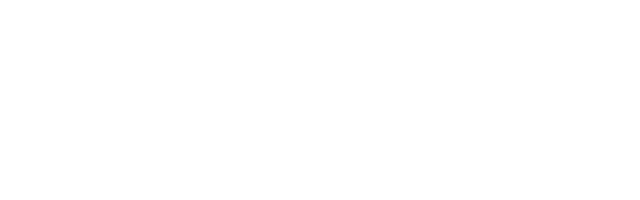
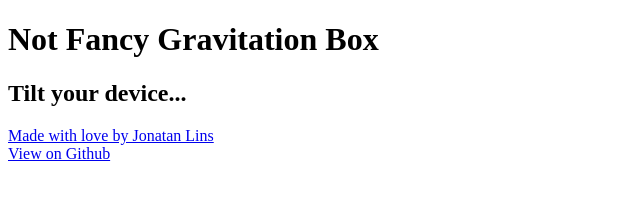
Before and after one commit to jonatanlins/not-fancy-gravitation-box, a plain HTML site: page index.html in a window 1280 px wide. Shown: the whole page, without its empty margins (0-640 px from the left). Drawn offline with Linux system fonts and the light colour scheme.

Commit message:
:memo: Adicionado Conteúdo HTML

```diff
--- a/index.html
+++ b/index.html
@@ -4,9 +4,28 @@
   <meta charset="UTF-8">
   <meta name="viewport" content="width=device-width, initial-scale=1.0">
   <meta http-equiv="X-UA-Compatible" content="ie=edge">
+  <meta name="theme-color" content="#2980b9">
   <title>Not Fancy Gravitation</title>
 </head>
 <body>
+  <div id="box">
+    <h1>Not Fancy Gravitation Box</h1>
+    <h2 id="instructions">Tilt your device...</h2>
 
+    <div id="ball"></div>
+
+    <footer>
+      <div>
+        <a href="https://github.com/jonatanLins/">
+          Made with love by Jonatan Lins
+        </a>
+      </div>
+      <div>
+        <a href="https://github.com/jonatanLins/not-fancy-gravitation-box">
+          View on Github
+        </a>
+      </div>
+    </footer>
+  </div>
 </body>
 </html>
```
